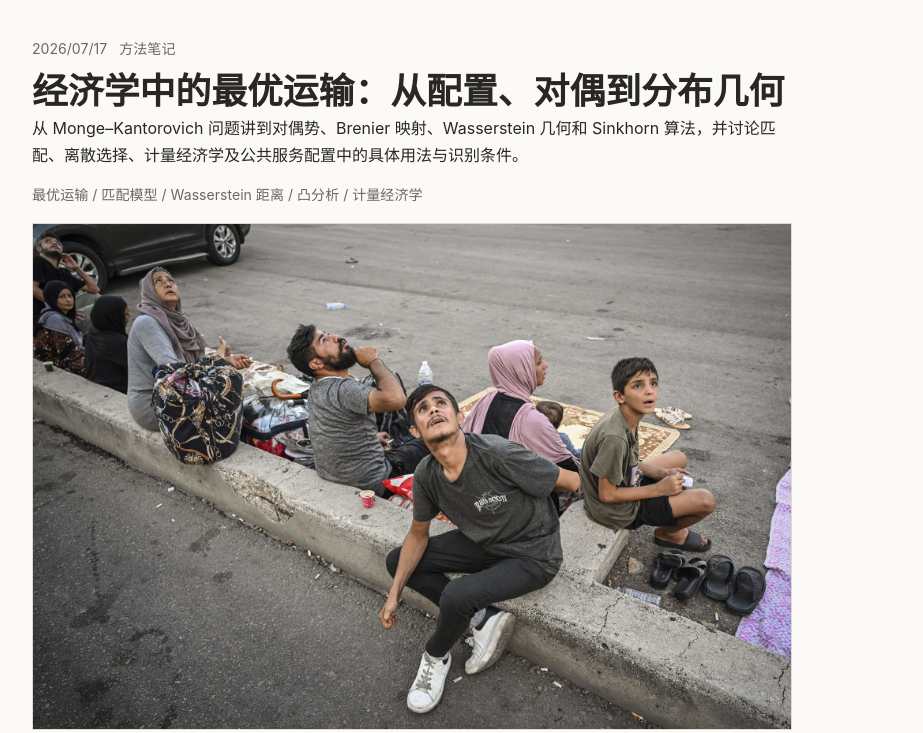
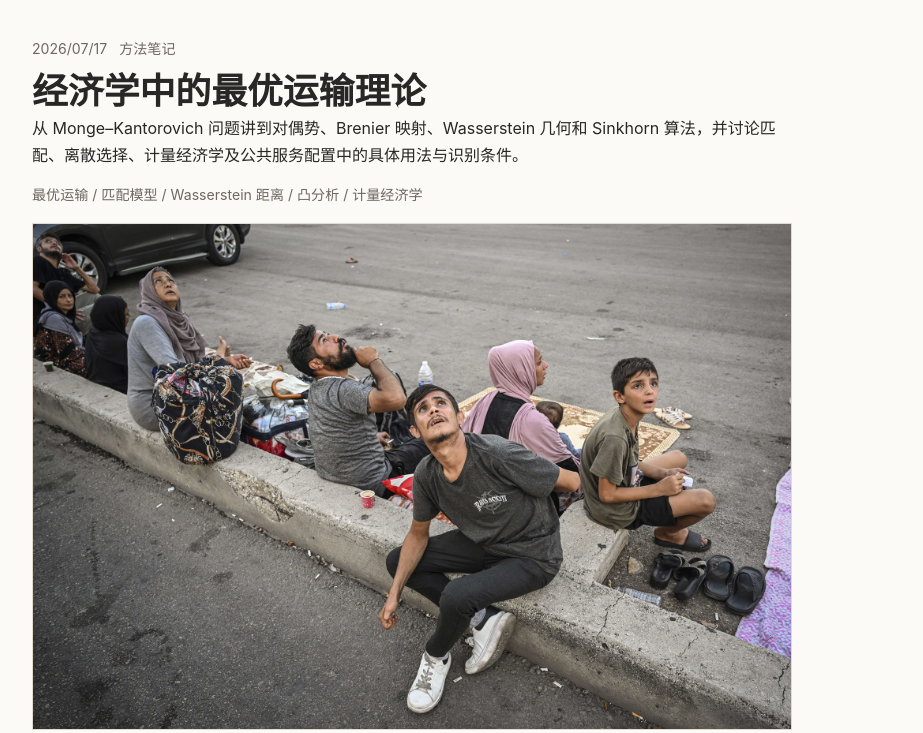
Before and after one commit to fyapeng/fyapeng.github.io, an Astro site: page /essays/optimal-transport-in-economics in a window 1280 px wide. Shown: the part 67-800 px from the top of the page, without its empty margins (178-1101 px from the left). Built offline with nearby package versions, Linux system fonts and the light colour scheme; Astro itself is replaced by a stand-in of ours; some packages are replaced by stand-ins of ours.

Commit message:
Rename optimal transport essay

```diff
--- a/src/content/essays/optimal-transport-in-economics.md
+++ b/src/content/essays/optimal-transport-in-economics.md
@@ -1,5 +1,5 @@
 ---
-title: "经济学中的最优运输：从配置、对偶到分布几何"
+title: "经济学中的最优运输理论"
 date: "2026-07-17"
 summary: "从 Monge–Kantorovich 问题讲到对偶势、Brenier 映射、Wasserstein 几何和 Sinkhorn 算法，并讨论匹配、离散选择、计量经济学及公共服务配置中的具体用法与识别条件。"
 category: "方法笔记"
```
